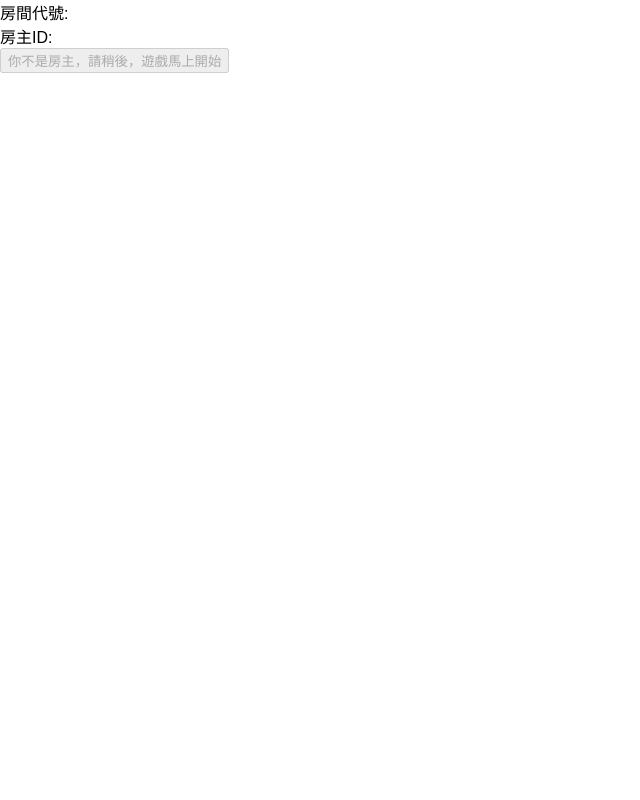
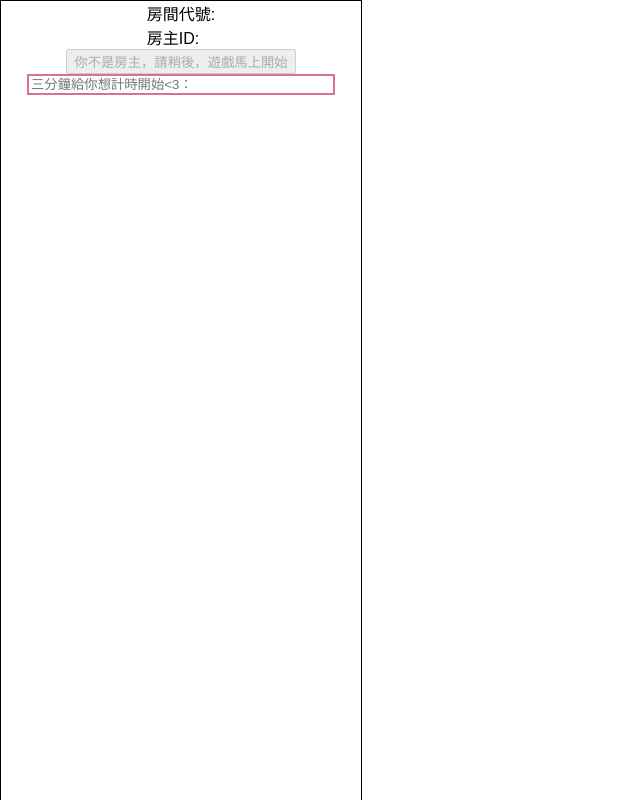
Before and after one commit to Xiaolongbao-CCU/creative, a React app: page /Game in a window 1280 px wide. Shown: the top 800 px of the page, without its empty margins (0-640 px from the left). Built offline with nearby package versions, Linux system fonts and the light colour scheme.

Commit message:
ideaInput component complete

```diff
--- a/package.json
+++ b/package.json
@@ -27,6 +27,7 @@
     "fs-extra": "3.0.1",
     "html-webpack-plugin": "2.29.0",
     "jest": "20.0.4",
+    "jquery": "^3.3.1",
     "object-assign": "4.1.1",
     "postcss-flexbugs-fixes": "3.2.0",
     "postcss-loader": "2.0.8",
--- a/src/App.js
+++ b/src/App.js
@@ -4,7 +4,7 @@ import uuidv1 from 'uuid/v1';
 import Game from './Game';
 import {withRouter} from 'react-router';
 import {connect} from 'react-redux'
-
+// import styled from 'styled-components';
 class App extends Component {
   state = {
     roomID : "",
--- a/src/Game.js
+++ b/src/Game.js
@@ -2,25 +2,38 @@ import React, { Component } from 'react';
 import {connect} from 'react-redux';
 import {withRouter} from 'react-router';
 import GameStartButton from './GameStartButton';
-
+import styled from 'styled-components';
+// import jQuery from 'jquery'
 class Game extends Component {
-    state ={
-        userID:'威君是房主<3'
+    state = {
+        userID:'威君是房主<3',
+        ifIdeaInputFix: ""
     }
-
-
+    componentDidMount = () => {
+        window.addEventListener('scroll', this.handleScroll);
+    }
+    componentWillUnmount() {
+        window.removeEventListener('scroll', this.handleScroll);
+    }
+    handleScroll = () => {
+        if (document.body.scrollTop > 83 || document.documentElement.scrollTop > 83) {
+            this.setState({ ifIdeaInputFixed: "fixed"})
+        } else {
+            this.setState({ ifIdeaInputFixed: "static" })
+        }
+    }
     render() {
         return (
-            <div>
+            <Background>
                 房間代號:{this.props.roomID}<br></br>
                 房主ID:{this.props.roomOwner}<br></br>
                 <GameStartButton isRoomOwnerOrNot={this.state.userID === this.props.roomOwner}></GameStartButton>
-                <div id="demo"></div>
-            </div>
+                <div id= 'demo'></div>
+                <IdeaInput placeholder='三分鐘給你想計時開始<3：' ifIdeaInputFixed={this.state.ifIdeaInputFixed}></IdeaInput>
+            </Background>
         );
     }
 }
-
 const mapStateToProps = state => {
     return {
         roomID: state.roomID,
@@ -30,3 +43,21 @@ const mapStateToProps = state => {
 export default withRouter(connect(mapStateToProps)(Game));
 //connect 連結到的是reducer裡面的state,如果有多個reducer則要指定reducer
 //整包的store.reducerName.state中指定的property
+const Background = styled.div`
+    display: flex;
+    flex-direction: column;
+    /* justify-content: center; */
+    align-items: center;
+    max-width: 360px;
+    height: 5000px;
+    /* debug用height */
+    overflow-x: hidden;
+    background-color: white;
+    border: 1px solid #000;
+`
+const IdeaInput = styled.input`
+    width: 300px;
+    color: palevioletred;
+    border: 2px solid palevioletred;
+    position: ${props => props.ifIdeaInputFixed};
+`
```
Also changed, not shown: src/index.js (line endings or trailing spaces), 1 other file (tests, documents, lock files or other folders).
